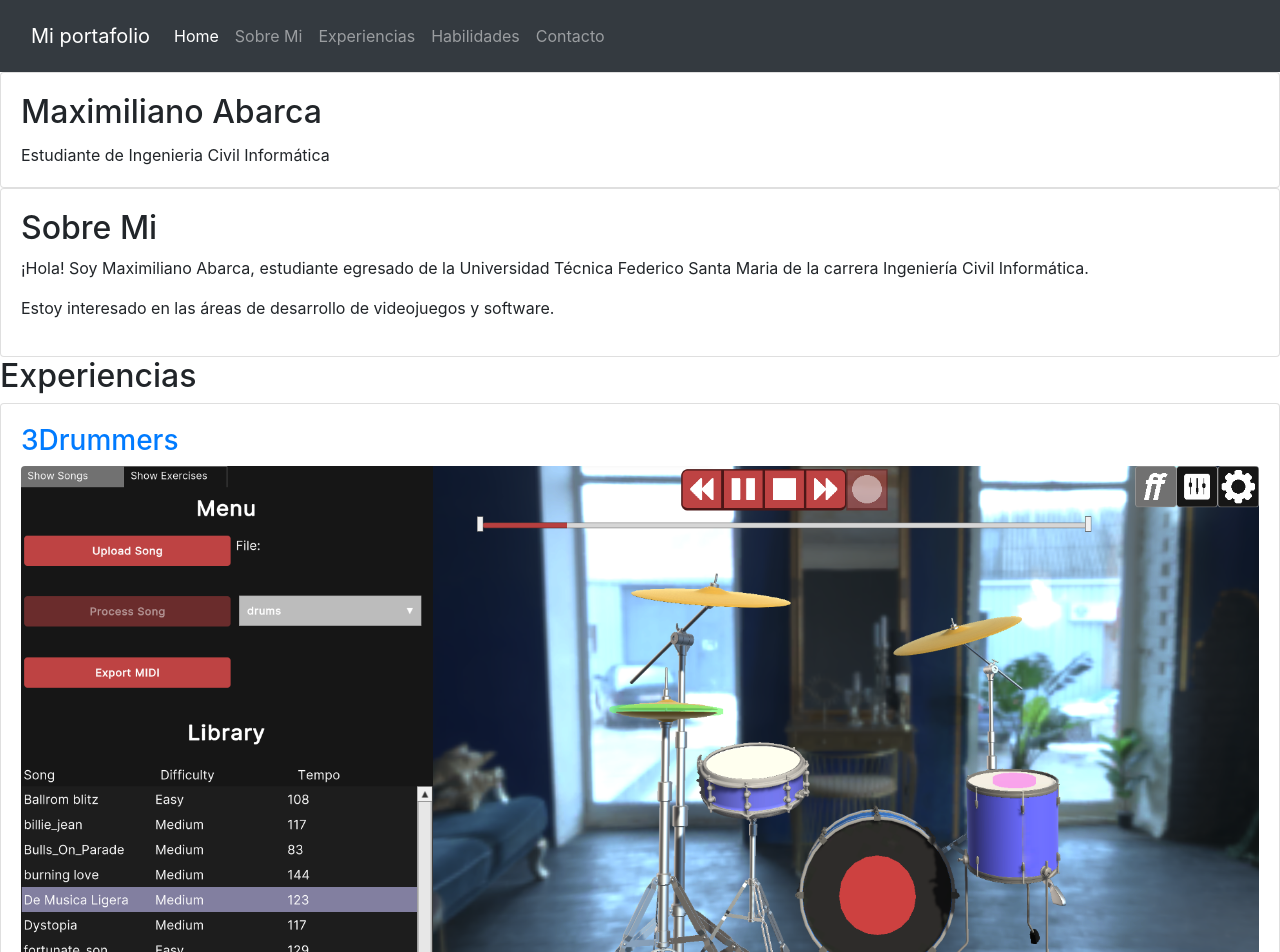
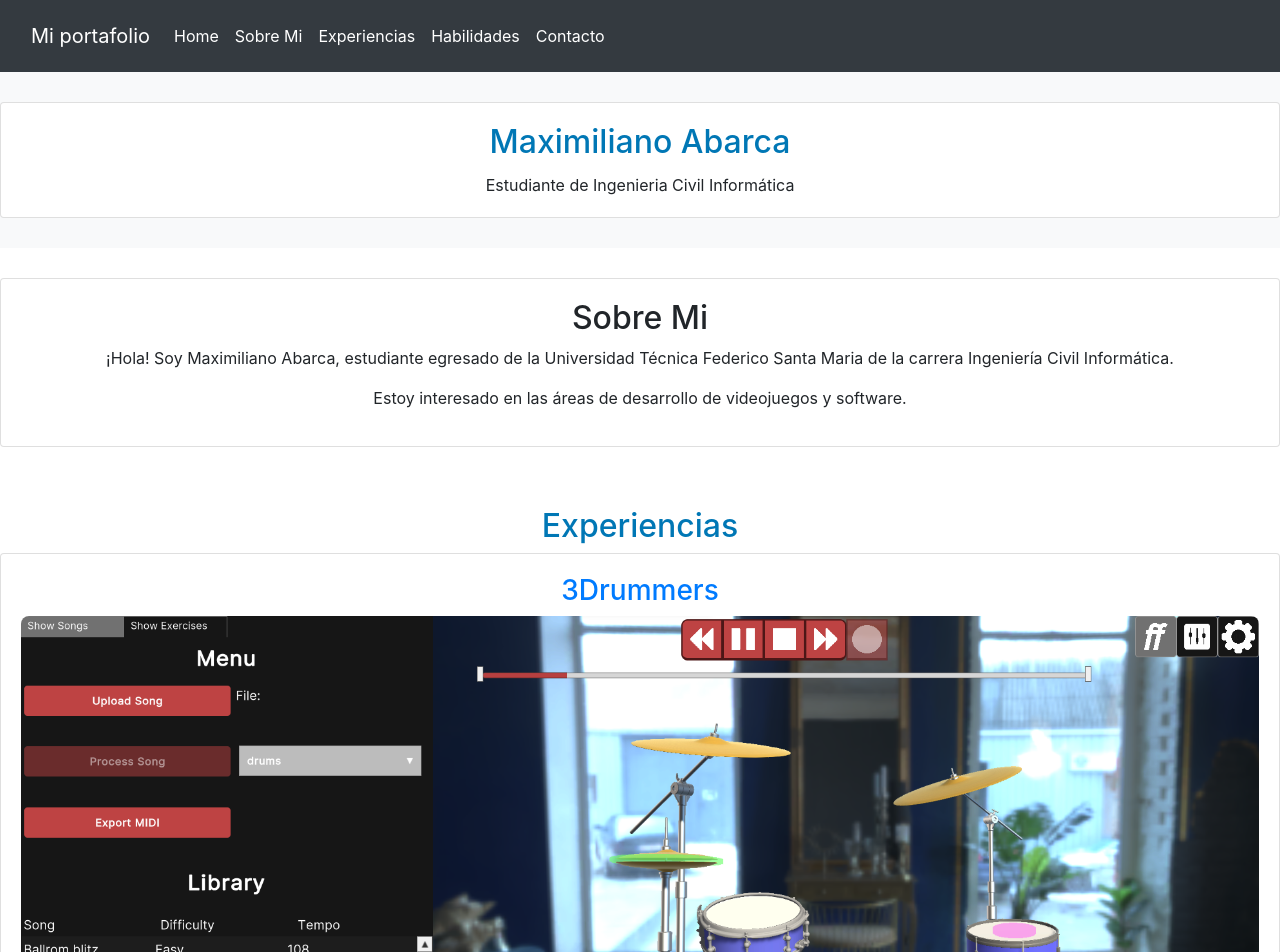
Before and after one commit to Maxinho99/portafolio, a plain HTML site: page index.html in a window 1280 px wide. Shown: the top 952 px of the page. Drawn offline with nearby package versions, Linux system fonts and the light colour scheme.

Commit message:
update css

```diff
--- a/index.html
+++ b/index.html
@@ -67,19 +67,12 @@
 
     <section id="experiencias">
         <h2>Experiencias</h2>
-        <style>
-            img {
-                display: block;
-                max-width: 100%;
-                height: auto;
-                }
-        </style>
         <div class="drummers">
             <div class="card">
                 <div class="card-body">
                     <h3><a href="https://3drummers.feriadesoftware.cl">3Drummers </a></h3>
             <div class="rounded">
-                <img src="3drummers.png" alt="3Drummers" class="rounded mx-auto d-block">
+                <img src="3drummers.png" alt="3Drummers">
               </div>
             <p>
                 Aplicación de escritorio orientada a asistir a los bateristas en el aprendizaje de
@@ -95,12 +88,11 @@
               </div>
 
         </div>
-
         <div class="yomo">
             <div class="card">
                 <div class="card-body">
                     <h3><a href="https://ta-helao.itch.io/yomo-keep-your-cool">Yomo Keep Your Cool </a></h3>
-            <img src="yomo.png" alt="Yomo proyecto">
+                    <img src="yomo.png" alt="Yomo Keep Your Cool">
             <p>
                 Un avión volaba por la antártica... ¡Cuando accidentalmente una caja de helados se cae de su equipamiento!
                 Estos helados, confundidos, deciden que la mejor decisión es perseguir al avión que los abandono.
@@ -157,7 +149,6 @@
         <div class="card">
             <div class="card-body">
                 <h2>Contacto</h2>
-                <i class="fas fa-envelope"></i>
                 <p>Email: maximiliano.abarcam@gmail.com</p>
                 <a href="https://www.linkedin.com/in/abarcams/" target="_blank" class="btn btn-primary">Visitar LinkedIn</a>
             </div>
--- a/styles.css
+++ b/styles.css
@@ -0,0 +1,93 @@
+body, h1, h2, h3, p, ul, li {
+    margin: 0;
+    padding: 0;
+  }
+
+  body {
+    font-family: 'Arial', sans-serif;
+  }
+
+
+  .navbar {
+    background-color: #343a40;
+  }
+
+  .navbar-brand, .navbar-nav .nav-link {
+    color: white !important;
+  }
+
+
+  header {
+    text-align: center;
+    padding: 30px 0;
+    background-color: #f8f9fa;
+  }
+
+  .card {
+    border: none;
+    text-align: center;
+  }
+
+
+  #sobre-mi {
+    padding: 30px 0;
+  }
+
+
+  #experiencias {
+    padding: 30px 0;
+  }
+
+  .card-body {
+    text-align: center;
+  }
+
+
+  #habilidades {
+    padding: 30px 0;
+  }
+
+
+  #contacto {
+    padding: 30px 0;
+    background-color: #f8f9fa;
+  }
+
+
+  .btn-primary {
+    background-color: #0077b5;
+    border-color: #0077b5;
+  }
+
+  .btn-primary:hover {
+    background-color: #005783;
+    border-color: #005783;
+  }
+
+
+  .card img {
+    max-width: 100%;
+    height: auto;
+    border-radius: 8px;
+  }
+
+
+  h2 {
+    color: #0077b5;
+    text-align: center;
+    margin-bottom: 20px;
+  }
+
+  h3 {
+    color: #343a40;
+  }
+
+  h4 {
+    color: #343a40;
+  }
+
+img {
+    display: block;
+    max-width: 50%;
+    height: auto;
+}
```
